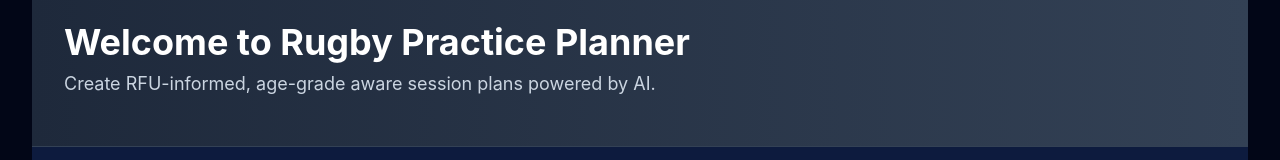
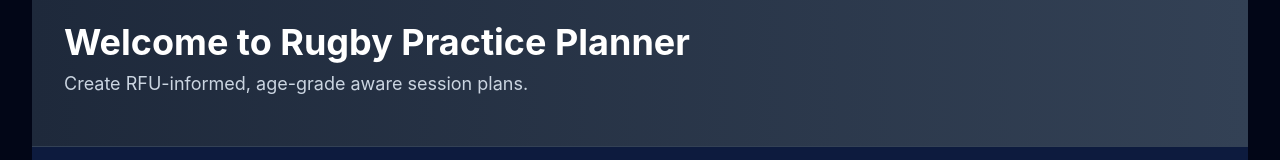
Before and after one commit to RugbyPP/rugby_practice_planner, a Next.js app: page /dashboard in a window 1280 px wide. Shown: the part 364-524 px from the top of the page. Built offline with nearby package versions, Linux system fonts and the light colour scheme; no server answers.

Commit message:
Update welcome message in dashboard
Removed 'powered by AI' from the description text.

```diff
--- a/app/dashboard/page.tsx
+++ b/app/dashboard/page.tsx
@@ -60,7 +60,7 @@
             <Image src="/logo.png" alt="Rugby Practice Planner" width={100} height={100} className="h-40 w-auto" />
           </div>
           <h1 className="text-4xl font-bold mb-2">Welcome to Rugby Practice Planner</h1>
-          <p className="text-lg text-slate-300">Create RFU-informed, age-grade aware session plans powered by AI.</p>
+          <p className="text-lg text-slate-300">Create RFU-informed, age-grade aware session plans.</p>
         </div>
       </div>
 
```
